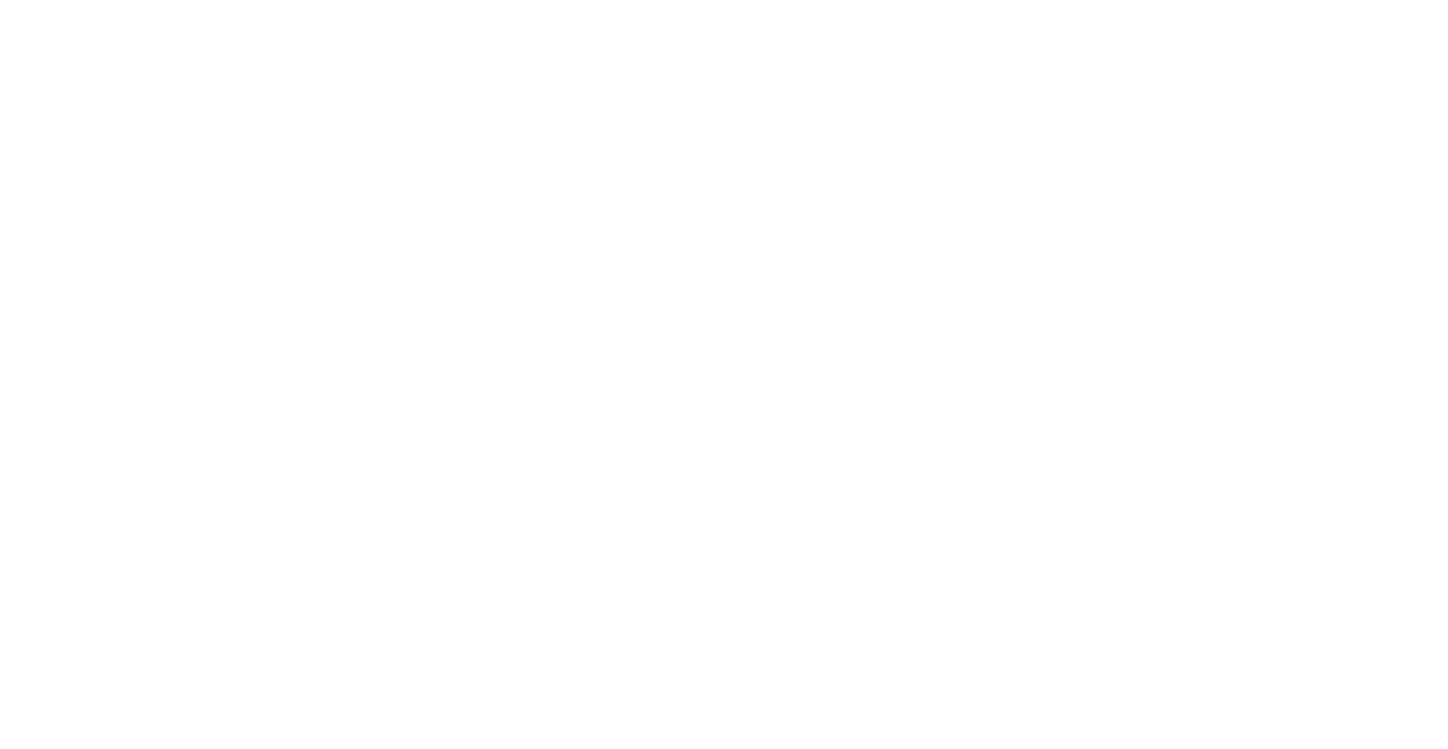
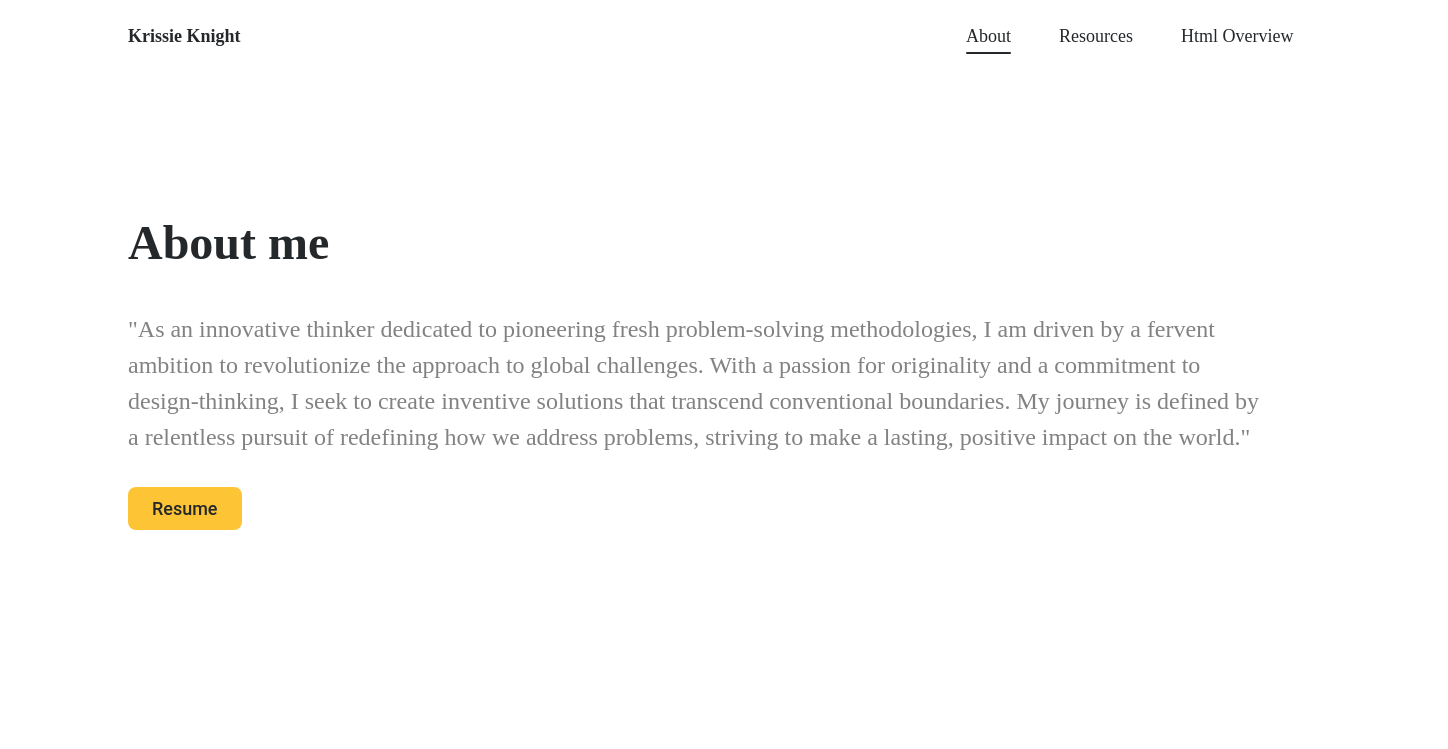
Before and after one commit to KrissieKatt/Week-2-Group-Project, a plain HTML site: page html-overview/index.html in a window 1280 px wide. Shown: the whole page, 1448 px wide, since content can reach past the window. Drawn offline with Linux system fonts and the light colour scheme.

Commit message:
AboutPage

```diff
--- a/html-overview/index.html
+++ b/html-overview/index.html
@@ -1,11 +1,28 @@
 <!DOCTYPE html>
 <html lang="en">
-<head>
-    <meta charset="UTF-8">
-    <meta name="viewport" content="width=device-width, initial-scale=1.0">
-    <title>The HTML Language</title>
-</head>
-<body>
-
+    <div style="width: 100%; height: 100%; position: relative; background: #F9FAFF">
+        <div style="height: 539px; left: 120px; top: 199px; position: absolute; flex-direction: column; justify-content: flex-start; align-items: flex-start; gap: 32px; display: inline-flex">
+            <div style="align-self: stretch; color: #25282B; font-size: 48px; font-family: Playfair Display; font-weight: 700; line-height: 72px; word-wrap: break-word">About me</div>
+            <div style="align-self: stretch; color: #828282; font-size: 24px; font-family: Nunito; font-weight: 400; line-height: 36px; word-wrap: break-word">"As an innovative thinker dedicated to pioneering fresh problem-solving methodologies, I am driven by a fervent ambition to revolutionize the approach to global challenges. With a passion for originality and a commitment to design-thinking, I seek to create inventive solutions that transcend conventional boundaries. My journey is defined by a relentless pursuit of redefining how we address problems, striving to make a lasting, positive impact on the world."</div>
+            <div style="padding-left: 24px; padding-right: 24px; padding-top: 8px; padding-bottom: 8px; background: #FDC435; border-radius: 8px; justify-content: flex-start; align-items: flex-start; display: inline-flex">
+                <div style="color: #25282B; font-size: 18px; font-family: Roboto; font-weight: 500; line-height: 27px; word-wrap: break-word">Resume</div>
+            </div>
+        </div>
+        <div style="width: 1440px; height: 56px; left: 0px; top: 0px; position: absolute">
+            <div style="left: 120px; top: 12px; position: absolute; color: #25282B; font-size: 18px; font-family: Comfortaa; font-weight: 700; line-height: 32.40px; word-wrap: break-word">Krissie Knight</div>
+            <div style="left: 958px; top: 14px; position: absolute; justify-content: flex-start; align-items: flex-start; gap: 48px; display: inline-flex">
+                <div style="flex-direction: column; justify-content: flex-start; align-items: flex-start; gap: 2px; display: inline-flex">
+                    <div style="color: #25282B; font-size: 18px; font-family: Raleway; font-weight: 500; line-height: 28px; word-wrap: break-word">About</div>
+                    <div style="align-self: stretch; height: 2px; background: #25282B; border-radius: 2px"></div>
+                </div>
+                <div style="flex-direction: column; justify-content: flex-start; align-items: flex-start; gap: 2px; display: inline-flex">
+                    <div style="color: #25282B; font-size: 18px; font-family: Raleway; font-weight: 500; line-height: 28px; word-wrap: break-word">Resources</div>
+                </div>
+                <div style="flex-direction: column; justify-content: flex-start; align-items: flex-start; gap: 2px; display: inline-flex">
+                    <div style="color: #25282B; font-size: 18px; font-family: Raleway; font-weight: 500; line-height: 28px; word-wrap: break-word">Html Overview</div>
+                </div>
+            </div>
+        </div>
+    </div>
 </body>
 </html>
```
